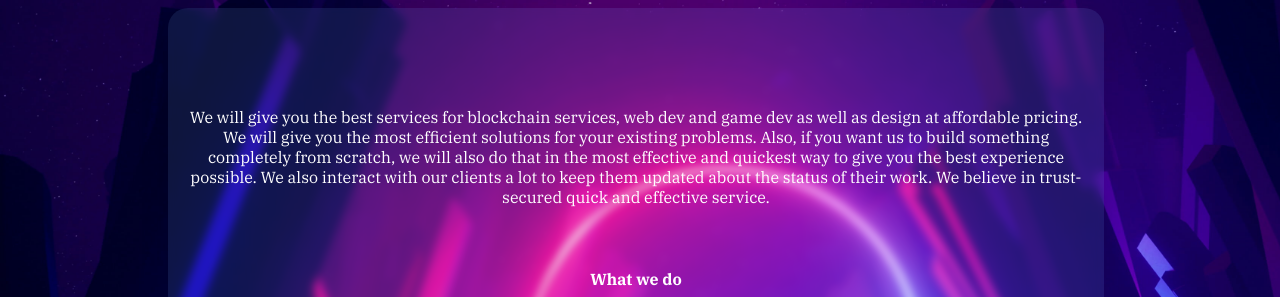
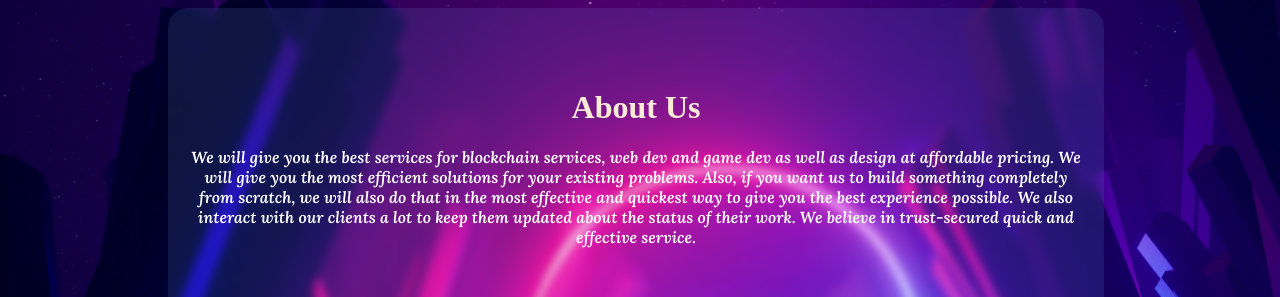
Before and after one commit to DevionStudios/devion, a website: page about.html in a window 1280 px wide. Shown: the top 297 px of the page. Drawn offline with Linux system fonts and the light colour scheme; a web font is replaced by a local one.

Commit message:
add about  header

```diff
--- a/about.html
+++ b/about.html
@@ -11,7 +11,9 @@
 
 <body>
     <div class="container">
-        <div id="#!">
+        <div id="headerContainer">
+
+            <h1>About Us</h1>
             <div class="infotext">
                 We will give you the best services for blockchain services, web dev and game dev as well as design at
                 affordable pricing. We will give you the most efficient solutions for your existing problems.
```
